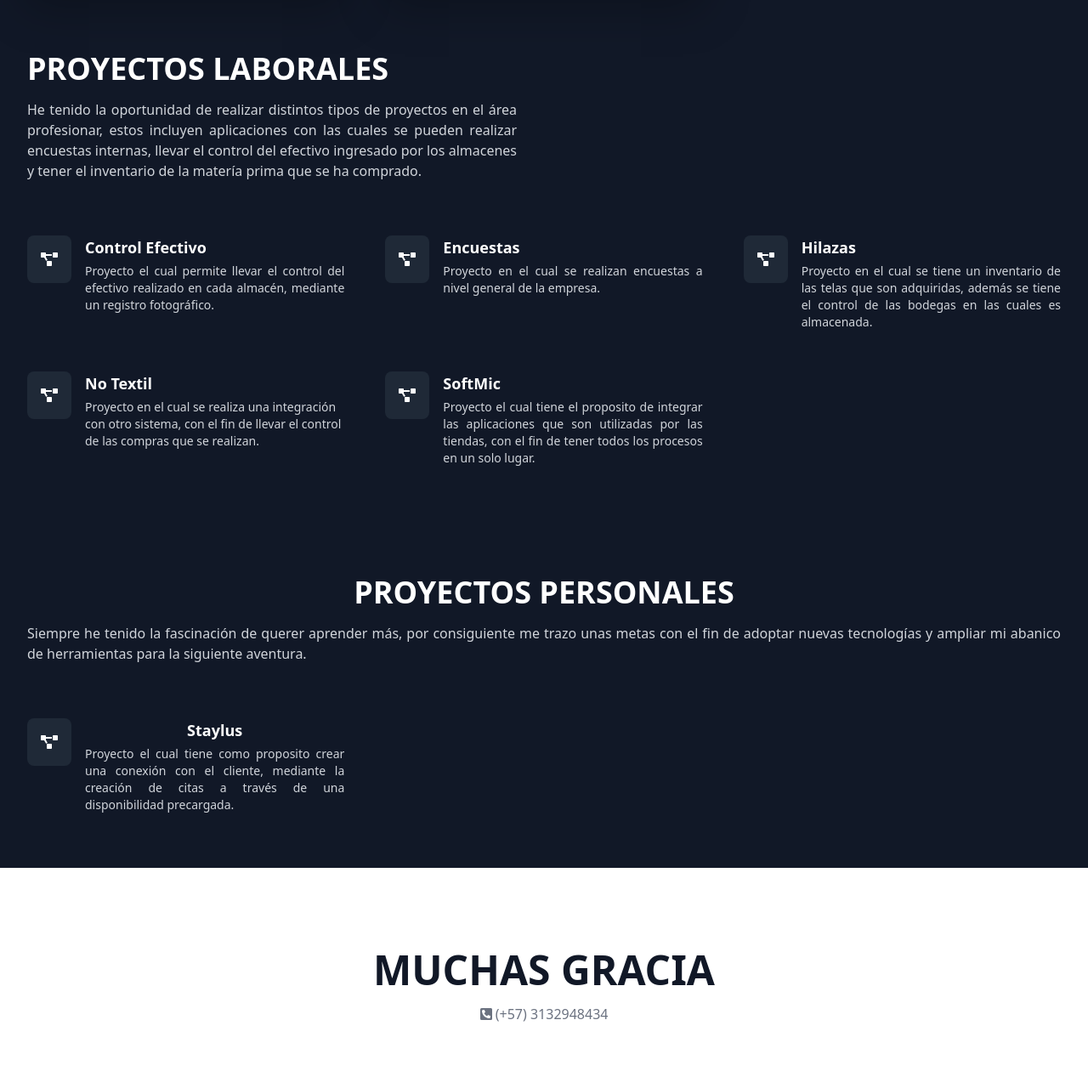
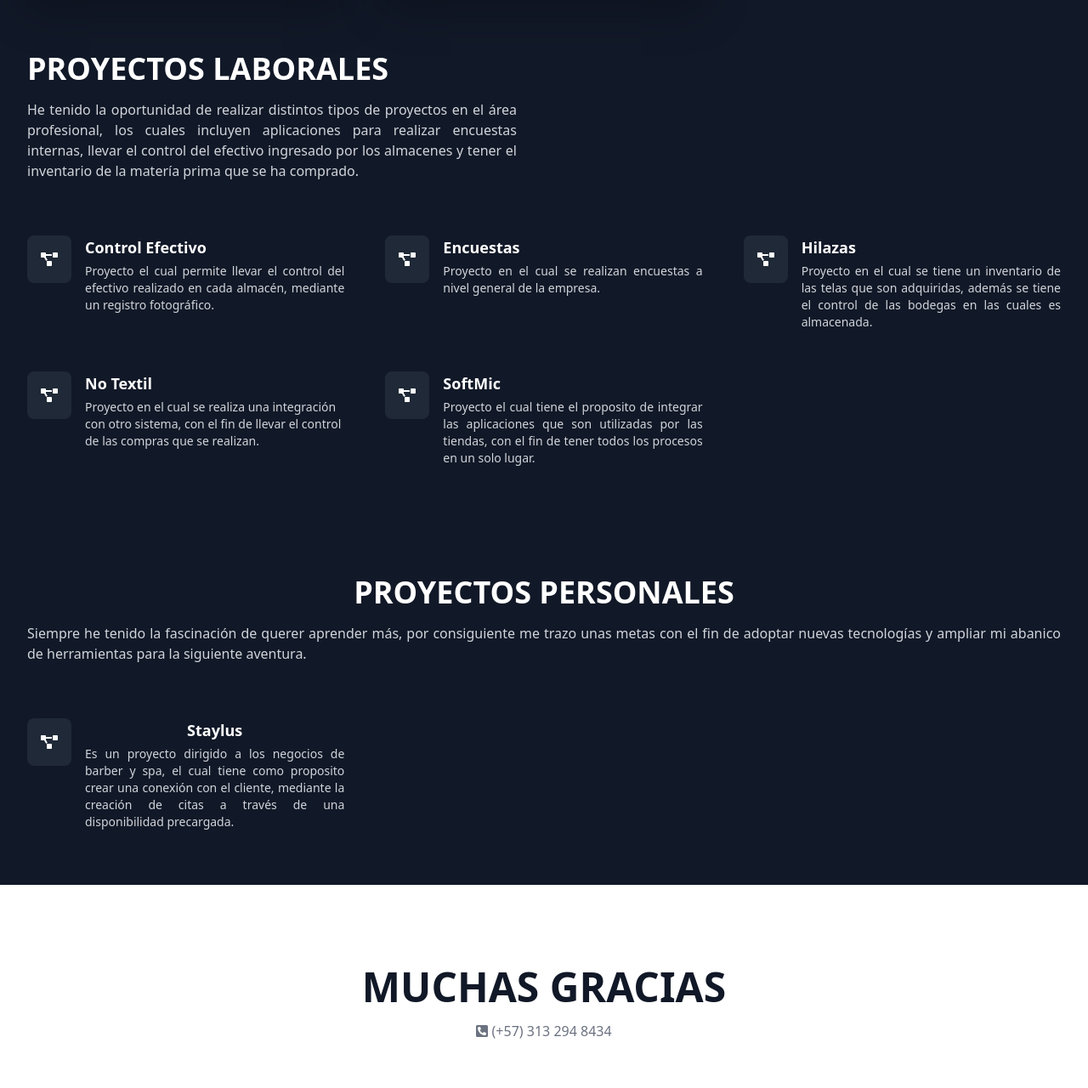
Before and after one commit to Ymurillo89/Portafolio, a plain HTML site: page index.html in a window 1280 px wide. Shown: the part 1220-2500 px from the top of the page at 85% size. Drawn offline with nearby package versions, Linux system fonts and the light colour scheme.

Commit message:
Correciones ortograficas

```diff
--- a/index.html
+++ b/index.html
@@ -221,9 +221,7 @@
             <h2 class="text-3xl font-bold sm:text-4xl uppercase">Proyectos laborales</h2>
 
             <p class="mt-4 text-gray-300 text-justify">
-              He tenido la oportunidad de realizar distintos tipos de proyectos en el área profesionar,
-              estos incluyen aplicaciones con las cuales se pueden realizar encuestas internas, llevar el control del efectivo
-              ingresado por los almacenes y tener el inventario de la matería prima que se ha comprado.
+              He tenido la oportunidad de realizar distintos tipos de proyectos en el área profesional, los cuales incluyen aplicaciones para realizar encuestas internas, llevar el control del efectivo ingresado por los almacenes y tener el inventario de la matería prima que se ha comprado.
             </p>
           </div>
 
@@ -330,8 +328,7 @@
                 <a href="https://stayls.vercel.app" class="text-lg font-bold">Staylus</a>
 
                 <p class="mt-1 text-sm text-gray-300 text-justify">
-                  Proyecto el cual tiene como proposito crear una conexión con el cliente, mediante la creación de citas a través
-                  de una disponibilidad precargada.
+                  Es un proyecto dirigido a los negocios de barber y spa, el cual tiene como proposito crear una conexión con el cliente, mediante la creación de citas a través de una disponibilidad precargada.
                 </p>
               </div>
             </div>
@@ -350,11 +347,11 @@
       <div class="max-w-screen-xl px-4 pt-16 pb-8 mx-auto sm:px-6 lg:px-8 lg:pt-24">
         <div class="text-center">
           <h2 class="text-3xl font-extrabold text-gray-900 sm:text-5xl">
-            MUCHAS GRACIA
+            MUCHAS GRACIAS
           </h2>
 
           <p class="max-w-sm mx-auto mt-4 text-gray-500">
-            <i class="fas fa-phone-square-alt"></i> (+57) 3132948434
+            <i class="fas fa-phone-square-alt"></i> (+57) 313 294 8434
           </p>
 
 
```
